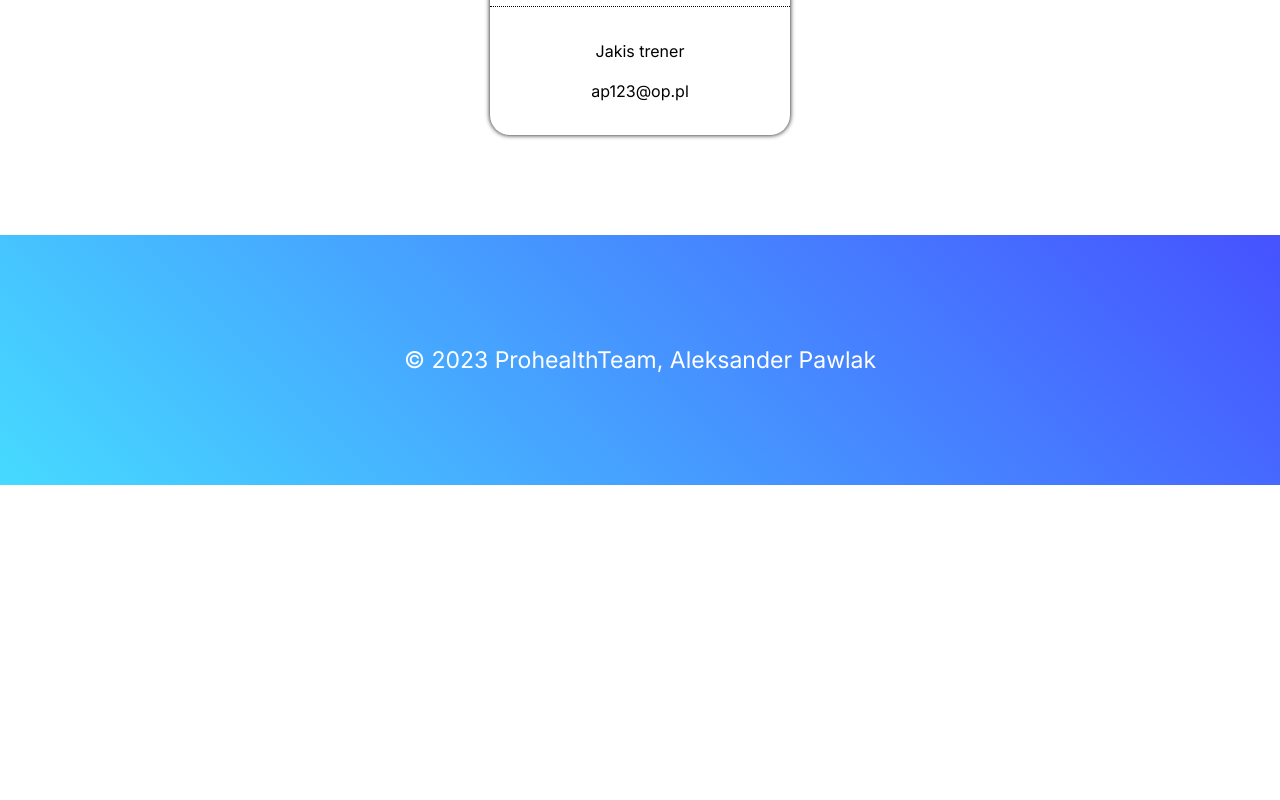
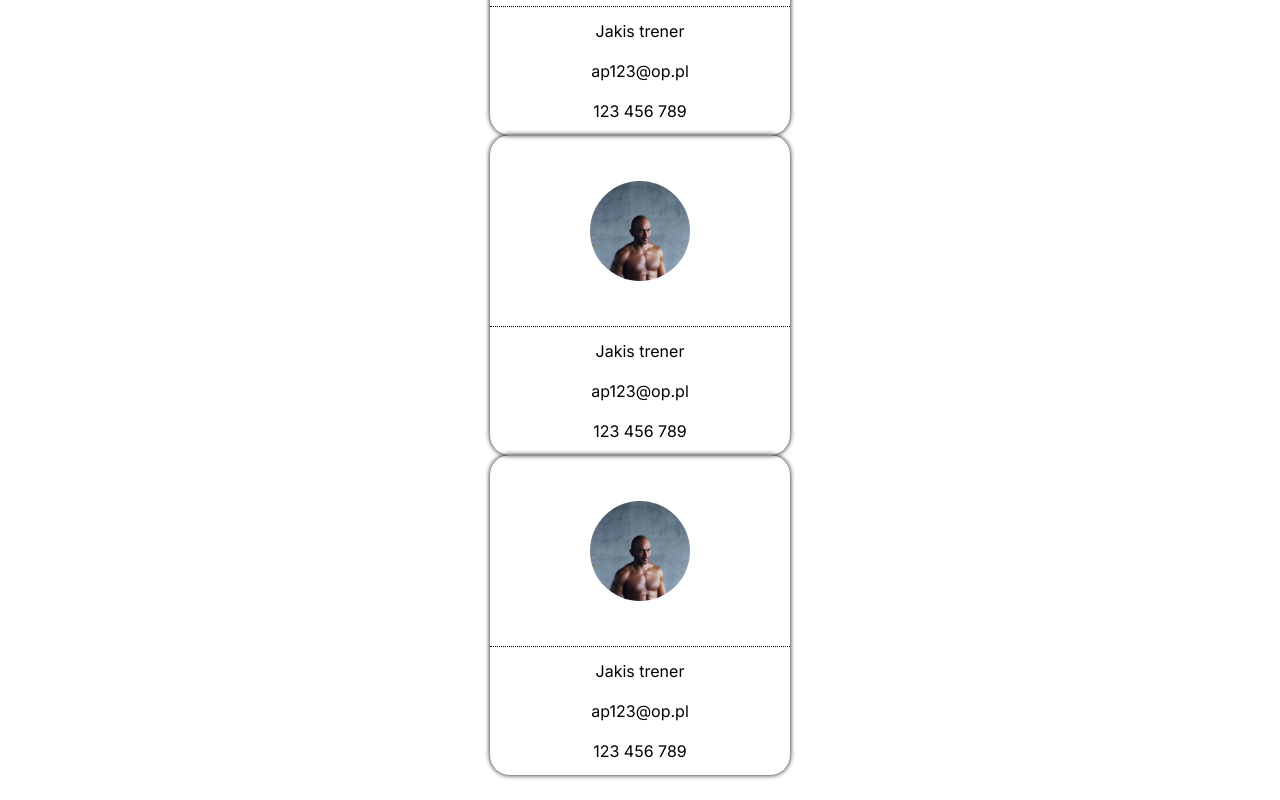
Before and after one commit to Pawko23/ProhealthTeam, a React (Create React App) app: page /training in a window 1280 px wide. Shown: the part 1700-2500 px from the top of the page. Before the commit the page ends 2185 px from the top, so only its background shows below. Built offline with nearby package versions, Linux system fonts and the light colour scheme.

Commit message:
rehab hero and user exists information

```diff
--- a/src/components/RegisterPage.js
+++ b/src/components/RegisterPage.js
@@ -13,6 +13,7 @@ const RegisterPage = () => {
     const [date, setDate] = useState([])
     const [passwordPatternDisplay, setPasswordPatternDisplay] = useState( { display: 'none' } )
     const [emailPatternDisplay, setEmailPatternDisplay] = useState( { display: 'none' } )
+    const [userExists, setUserExists] = useState(false)
     const navigate = useNavigate()
 
 
@@ -63,6 +64,7 @@ const RegisterPage = () => {
                 navigate('/')
             })
             .catch((error) => {
+                setUserExists(true)
                 console.log('Unable to register user')
             })
         }
@@ -73,6 +75,9 @@ const RegisterPage = () => {
             <div className={RegisterStyles.container}>
                 <div className={RegisterStyles['login-box']}>
                     <form onSubmit={handleSubmit}>
+                        {userExists &&
+                            <p>Taki użytkownik już istnieje!</p>
+                        }
                         <label>Adres email:</label>
                         <input
                             type="text"
--- a/src/components/RehabMain.js
+++ b/src/components/RehabMain.js
@@ -1,6 +1,6 @@
 import React, { useState } from "react";
 import styles from '../styles/RehabMain.module.css'
-import TrainingChosenHero from '../img/training-hero.jpg'
+import RehabHero from '../img/rehab-hero-big.jpg'
 import HumanModel from '../img/bones-muscles.png'
 import Navbar from "./Navbar";
 import Header from "./Header";
@@ -107,8 +107,9 @@ const RehabMain = () => {
         <>
             <Navbar />
             <Header
-                heroImage={TrainingChosenHero}
+                heroImage={RehabHero}
                 title={'Rehabilitacja'}
+                gradient={'linear-gradient(45deg, rgba(8, 206, 255, 0.75), rgba(8, 24, 255, 0.75))'}
             />
             <section className={styles['model-container']}>
                 <div className={styles['muscles-button-box']}>
--- a/src/components/TrainingMain.js
+++ b/src/components/TrainingMain.js
@@ -320,15 +320,7 @@ const TrainingMain = () => {
               <div className={TrainingMainStyles['trainer-box-down']}>
                 <p className={TrainingMainStyles.name}>Jakis trener</p>
                 <p className={TrainingMainStyles.email}>ap123@op.pl</p>
-              </div>
-            </div>
-            {/* <div className={TrainingMainStyles['personal-trainer-box']}>
-              <div className={TrainingMainStyles['trainer-box-up']}>
-                <div className={TrainingMainStyles['trainer-img']}></div>
-              </div>
-              <div className={TrainingMainStyles['trainer-box-down']}>
-                <p className={TrainingMainStyles.name}>Jakis trener</p>
-                <p className={TrainingMainStyles.email}>ap123@op.pl</p>
+                <p className={TrainingMainStyles.tel}>123 456 789</p>
               </div>
             </div>
             <div className={TrainingMainStyles['personal-trainer-box']}>
@@ -338,8 +330,19 @@ const TrainingMain = () => {
               <div className={TrainingMainStyles['trainer-box-down']}>
                 <p className={TrainingMainStyles.name}>Jakis trener</p>
                 <p className={TrainingMainStyles.email}>ap123@op.pl</p>
+                <p className={TrainingMainStyles.tel}>123 456 789</p>
               </div>
-            </div> */}
+            </div>
+            <div className={TrainingMainStyles['personal-trainer-box']}>
+              <div className={TrainingMainStyles['trainer-box-up']}>
+                <div className={TrainingMainStyles['trainer-img']}></div>
+              </div>
+              <div className={TrainingMainStyles['trainer-box-down']}>
+                <p className={TrainingMainStyles.name}>Jakis trener</p>
+                <p className={TrainingMainStyles.email}>ap123@op.pl</p>
+                <p className={TrainingMainStyles.tel}>123 456 789</p>
+              </div>
+            </div>
       </div>
 
       <Footer />
```
Also changed, not shown: src/img/rehab-hero-big.jpg (added), src/img/rehab-hero-sm.jpg (added).
